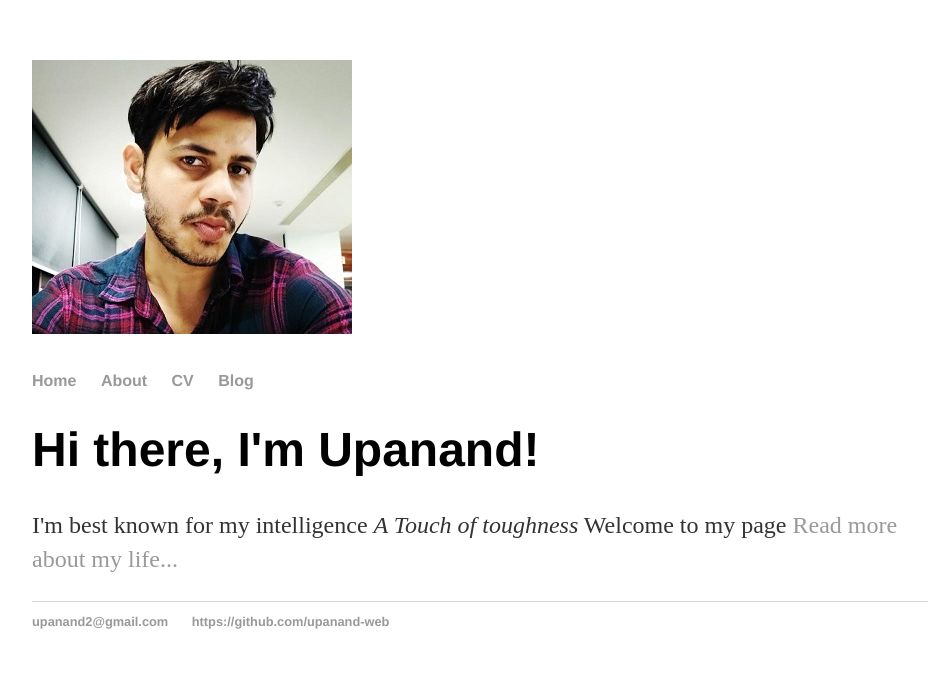
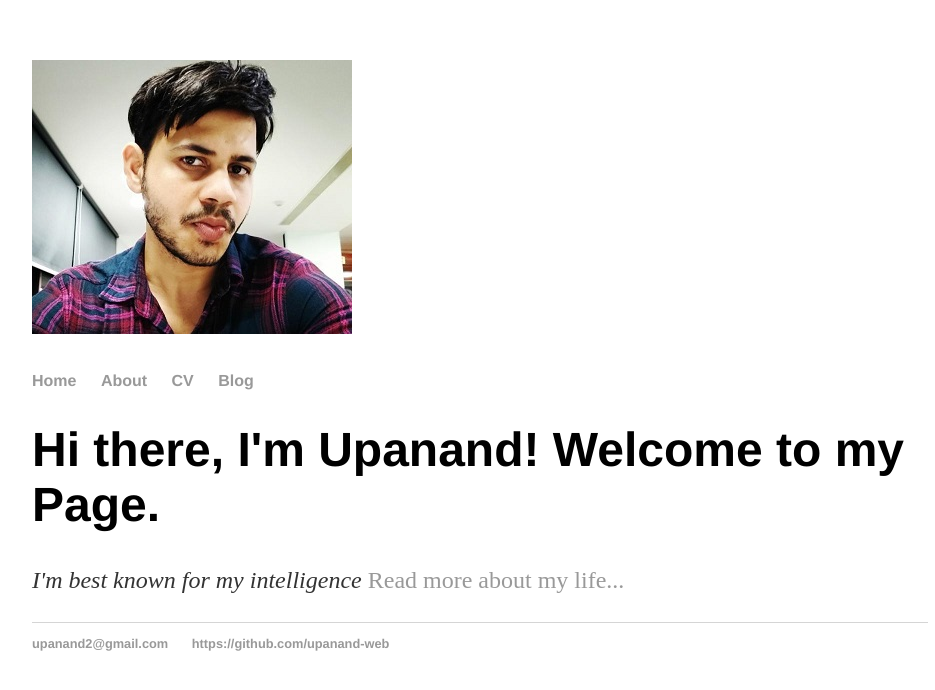
Before and after one commit to Upanand-Java/Java, a Jekyll site: the page built from index.html, in a window 1280 px wide. Shown: the top 690 px of the page, without its empty margins (160-1095 px from the left). Built offline with Jekyll 4.4.1, drawn with Linux system fonts in a browser that asks for light colours.

Commit message:
Update index.html

```diff
--- a/index.html
+++ b/index.html
@@ -3,6 +3,6 @@ layout: default
 title: Upanand, Senior Java Engineer
 ---
 <div class="blurb">
-	<h1>Hi there, I'm Upanand!</h1>
-	<p>I'm best known for my intelligence <em>A Touch of toughness</em> Welcome to my page <a href="/about">Read more about my life...</a></p>
+	<h1>Hi there, I'm Upanand! Welcome to my Page.</h1>
+	<p><em>I'm best known for my intelligence </em><a href="/about">Read more about my life...</a></p>
 </div><!-- /.blurb -->
```
